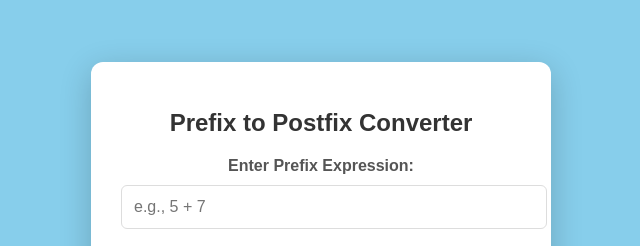
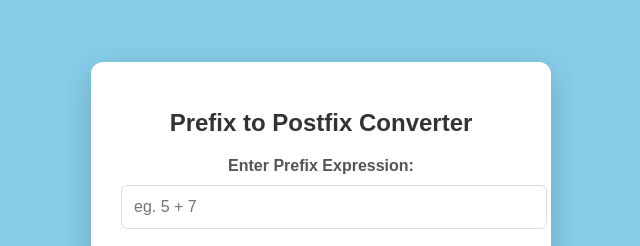
Before and after one commit to ShreyaItkapalle/PrefixToPostfix, a plain HTML site: page index.html in a window 1280 px wide. Shown: the part 168-414 px from the top of the page, 319-959 px from the left. Drawn offline with Linux system fonts and the light colour scheme.

Commit message:
index.html

```diff
--- a/index.html
+++ b/index.html
@@ -10,7 +10,7 @@
     <div class="container">
         <h1>Prefix to Postfix Converter</h1>
         <label for="expression">Enter Prefix Expression:</label>
-        <input type="text" id="expression" placeholder="e.g., 5 + 7" required>
+        <input type="text" id="expression" placeholder="eg. 5 + 7" required>
 
         <button id="evaluate">Convert</button>
 
```
